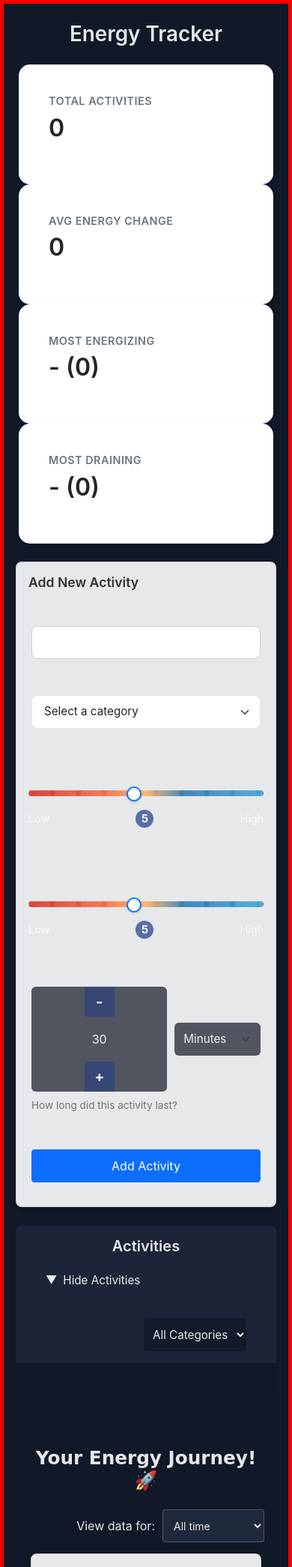
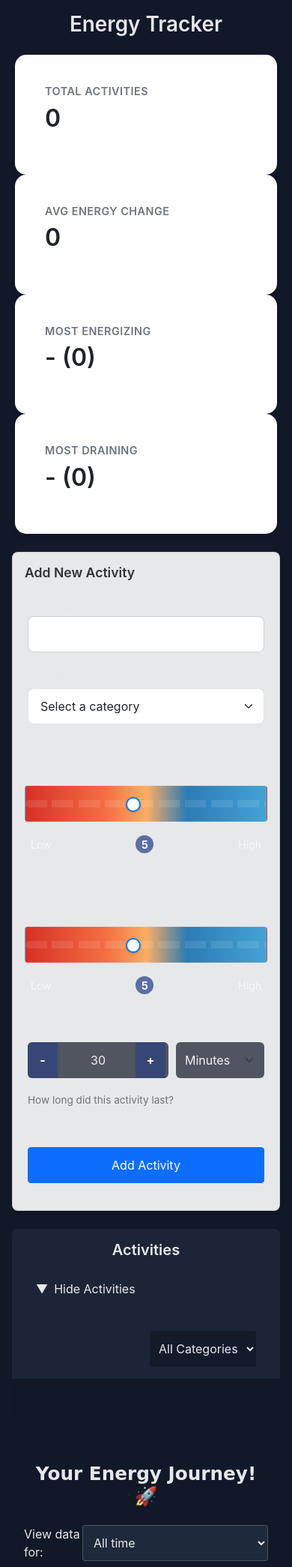
Before and after one commit to jay5967/energy-tracker, a Flask app: page / in a window 390 px wide. Shown: the top 2090 px of the page at 75% size. Run offline with Flask 3, Linux system fonts and the light colour scheme; data that the repository does not hold is empty.

Commit message:
Add emergency mobile fixes

```diff
--- a/static/emergency-fix.css
+++ b/static/emergency-fix.css
@@ -34,3 +34,143 @@
 .energy-level-bar.negative .bar.after {
     background: red !important;
 }
+
+/* Emergency mobile fixes */
+
+/* Fix chart sizes on mobile */
+@media (max-width: 768px) {
+    .chart-container {
+        height: 300px !important;
+        margin-bottom: 2rem !important;
+    }
+
+    /* Ensure charts are visible */
+    canvas {
+        width: 100% !important;
+        max-width: 100% !important;
+    }
+}
+
+/* Fix form layout on mobile */
+@media (max-width: 768px) {
+    .form-group {
+        width: 100% !important;
+    }
+
+    /* Make inputs more touch-friendly */
+    input, select, button {
+        min-height: 48px !important;
+        font-size: 16px !important; /* Prevent iOS zoom */
+    }
+
+    /* Fix duration controls */
+    .duration-controls {
+        display: grid !important;
+        grid-template-columns: 44px 1fr 44px !important;
+        gap: 8px !important;
+        align-items: center !important;
+    }
+
+    .duration-input-group {
+        width: 100% !important;
+        margin-bottom: 1rem !important;
+    }
+
+    /* Fix activity cards */
+    .activity-item {
+        margin: 0.5rem 0 !important;
+        padding: 1rem !important;
+    }
+
+    .activity-metadata {
+        display: grid !important;
+        grid-template-columns: 1fr !important;
+        gap: 0.5rem !important;
+    }
+
+    /* Fix stats cards layout */
+    .insights-cards {
+        display: grid !important;
+        grid-template-columns: 1fr !important;
+        gap: 1rem !important;
+        padding: 0.5rem !important;
+    }
+
+    /* Fix header spacing */
+    .section-header {
+        padding: 1rem !important;
+        flex-direction: column !important;
+        gap: 1rem !important;
+    }
+
+    /* Fix filter controls */
+    .filter-section {
+        flex-direction: column !important;
+        gap: 0.5rem !important;
+        width: 100% !important;
+    }
+
+    #categoryFilter, #timeRange {
+        width: 100% !important;
+        margin: 0 !important;
+    }
+
+    /* Fix button layout */
+    .btn {
+        width: 100% !important;
+        margin: 0.25rem 0 !important;
+        justify-content: center !important;
+    }
+
+    /* Fix energy scale */
+    .energy-scale {
+        padding: 0 0.5rem !important;
+    }
+
+    .energy-scale span {
+        font-size: 14px !important;
+    }
+
+    /* Fix chart legends */
+    .chartjs-legend {
+        display: flex !important;
+        flex-wrap: wrap !important;
+        justify-content: center !important;
+        gap: 0.5rem !important;
+        margin-top: 1rem !important;
+    }
+
+    /* Fix container padding */
+    .container {
+        padding: 1rem !important;
+    }
+
+    /* Remove border from body */
+    body {
+        border: none !important;
+    }
+}
+
+/* Fix iOS-specific issues */
+@supports (-webkit-touch-callout: none) {
+    /* Fix input zoom */
+    input[type="text"],
+    input[type="number"],
+    select {
+        font-size: 16px !important;
+    }
+
+    /* Fix sticky hover */
+    .btn:hover {
+        background-color: initial !important;
+    }
+}
+
+/* Fix Android-specific issues */
+@media screen and (-webkit-min-device-pixel-ratio:0) {
+    select,
+    textarea,
+    input {
+        font-size: 16px !important;
+    }
+}
```
